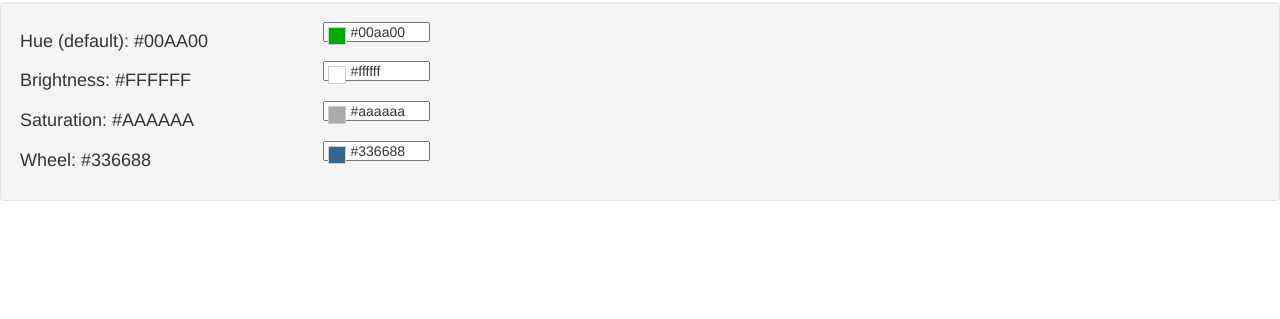
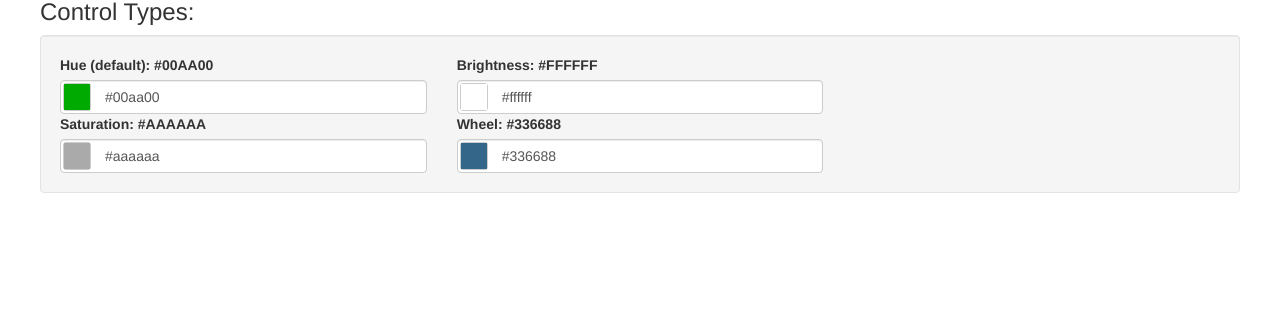
Before and after one commit to kaihenzler/angular-minicolors, a plain HTML site: page index.html in a window 1280 px wide. Shown: the part 481-800 px from the top of the page. Drawn offline with nearby package versions, Linux system fonts and the light colour scheme.

Commit message:
improved styling

```diff
--- a/index.html
+++ b/index.html
@@ -5,7 +5,7 @@
     <title>JQuery MiniColors for AngularJS</title>
     <meta name="viewport" content="width=device-width, initial-scale=1.0">
 
-    <link href="http://netdna.bootstrapcdn.com/bootstrap/3.0.0/css/bootstrap.min.css" rel="stylesheet">
+    <link rel="stylesheet" href="http://netdna.bootstrapcdn.com/bootstrap/3.0.0/css/bootstrap.min.css">
     <link href="jquery-minicolors/jquery.minicolors.css" rel="stylesheet">
     <link href="main.css" rel="stylesheet">
   </head>
@@ -19,60 +19,64 @@
     <iframe class="github-btn" src="http://ghbtns.com/github-btn.html?user=kaihenzler&amp;repo=angular-minicolors&amp;type=fork&amp;count=true" allowtransparency="true" frameborder="0" scrolling="0" width="102px" height="20px"></iframe>
   </div>
   <div ng-controller="TypeCtrl">
-    <h2>Control Types:</h2>
+
+    <!-- Control types -->
+    <h3>Control Types:</h3>
     <div class="well">
       <div class="row">
-        <div class="col-xs-3">
-          <h4>Hue (default): {{color.hue}}</h4>
-        </div>
-        <div class="col-xs-8">
+        <div class="col-lg-4 col-sm-4 col-12">
+          <label for="hue-demo">Hue (default): {{color.hue}}</label>
+            <div class="form-group" style="margin-top:25px;">
             <input
             minicolors="huesettings"
+            id="hue-demo"
+            class="form-control"
             type="text"
             ng-model="color.hue">
           </div>
-      </div>
-      <div class="row">
-        <div class="col-xs-3">
-          <h4>Brightness: {{color.brightness}}</h4>
-        </div>
-        <div class="col-xs-8">
-          <input
-            minicolors="brightnesssettings"
-            type="text"
-            ng-model="color.brightness">
-        </div>
-      </div>
-      <div class="row">
-        <div class="col-xs-3">
-          <h4>Saturation: {{color.saturation}}</h4>
-        </div>
-        <div class="col-xs-8">
+          <label for="saturation-demo">Saturation: {{color.saturation}}</label>
+            <div class="form-group">
             <input
               minicolors="saturationsettings"
+              id="saturation-demo"
+              class="form-control"
               type="text"
               ng-model="color.saturation">
           </div>
         </div>
-      <div class="row">
-        <div class="col-xs-3">
-          <h4>Wheel: {{color.wheel}}</h4>
+        <div class="col-lg-4 col-sm-4 col-12">
+          <label for="brightness-demo">Brightness: {{color.brightness}}</label>
+            <div class="form-group">
+             <input
+              minicolors="brightnesssettings"
+              id="brightness-demo"
+              class="form-control"
+              type="text"
+              ng-model="color.brightness">
           </div>
-        <div class="col-xs-8">
+          <label for="wheel-demo">Wheel: {{color.wheel}}</label>
+          <div class="form-group">
             <input
               minicolors="wheelsettings"
+              id="wheel-demo"
+              class="form-control"
               type="text"
               ng-model="color.wheel">
           </div>
         </div>
       </div>
     </div>
+
     <!--
     ================================================== -->
     <!-- Placed at the end of the document so the pages load faster -->
-    <script src="http://ajax.googleapis.com/ajax/libs/jquery/1.9.0/jquery.min.js"></script>
-    <script src="http://netdna.bootstrapcdn.com/twitter-bootstrap/2.3.2/js/bootstrap.min.js"></script>
+    <!-- jQuery -->
+    <script src="http://ajax.googleapis.com/ajax/libs/jquery/1.10.2/jquery.min.js"></script>
+    <!-- Bootstrap 3 -->
+    <script src="http://netdna.bootstrapcdn.com/bootstrap/3.0.0/js/bootstrap.min.js"></script>
+    <!-- AngularJS -->
     <script src="http://ajax.googleapis.com/ajax/libs/angularjs/1.0.4/angular.min.js"></script>
+    <!-- JQuery MiniColors -->
     <script src="jquery-minicolors/jquery.minicolors.js" type='text/javascript'></script>
     <script src="angular-minicolors.js" type='text/javascript'></script>
     <script>
@@ -86,19 +90,23 @@
         };
         $scope.huesettings = {
           control: 'hue',
-          position: 'top left'
+          position: 'top left',
+          theme: 'bootstrap'
         };
         $scope.brightnesssettings = {
           control: 'brightness',
-          position: 'top left'
+          position: 'top left',
+          theme: 'bootstrap'
         };
         $scope.saturationsettings = {
           control: 'saturation',
-          position: 'top left'
+          position: 'top left',
+          theme: 'bootstrap'
         };
         $scope.wheelsettings = {
           control: 'wheel',
-          position: 'top left'
+          position: 'top left',
+          theme: 'bootstrap'
         };
 
       });
--- a/main.css
+++ b/main.css
@@ -0,0 +1,3 @@
+body {
+ margin: 40px 40px;
+}
```
Lines whose indentation alone changed are shown as unchanged.
